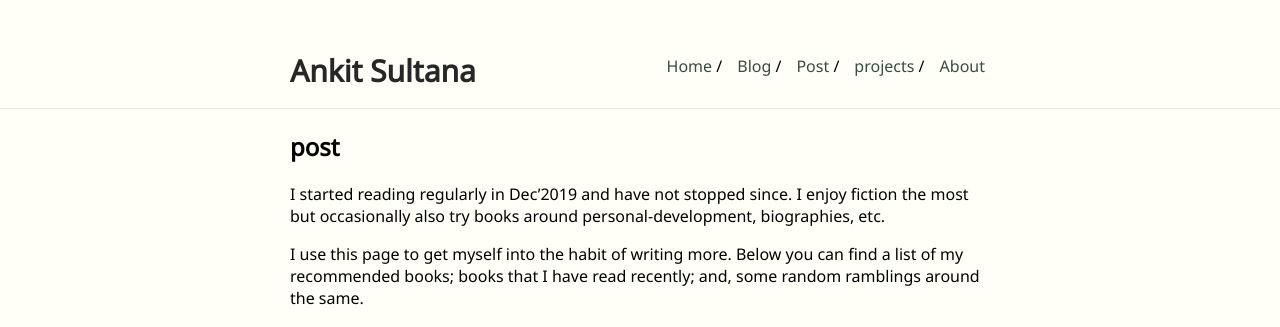
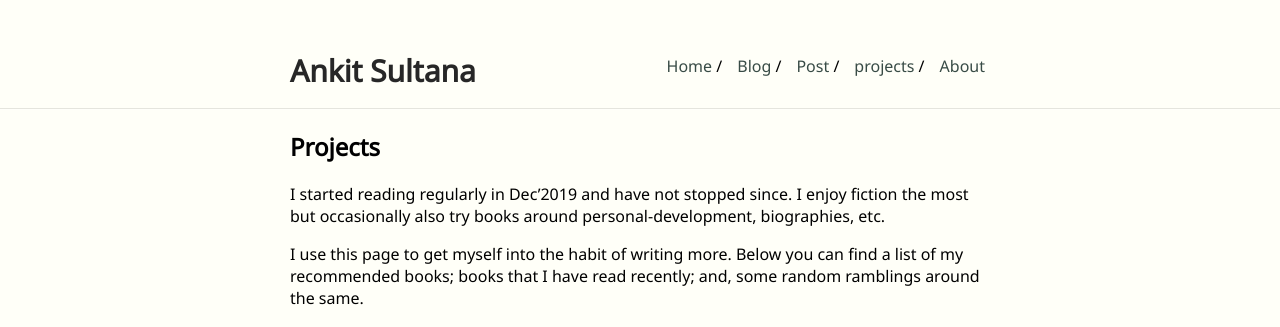
Before and after one commit to YiPianYe/ankitsultana, a Jekyll site: the page built from projects.md, in a window 1280 px wide. Shown: the top 327 px of the page. Built offline with Jekyll 4.4.1, drawn with Linux system fonts in a browser that asks for light colours; our own code applies the rules of GitHub Pages for plain Markdown files.

Commit message:
Update projects.md

```diff
--- a/projects.md
+++ b/projects.md
@@ -2,7 +2,7 @@
 layout: main
 ---
 
-## post
+## Projects
 
 I started reading regularly in Dec'2019 and have not stopped since. I enjoy fiction the most
 but occasionally also try books around personal-development, biographies, etc.
```
